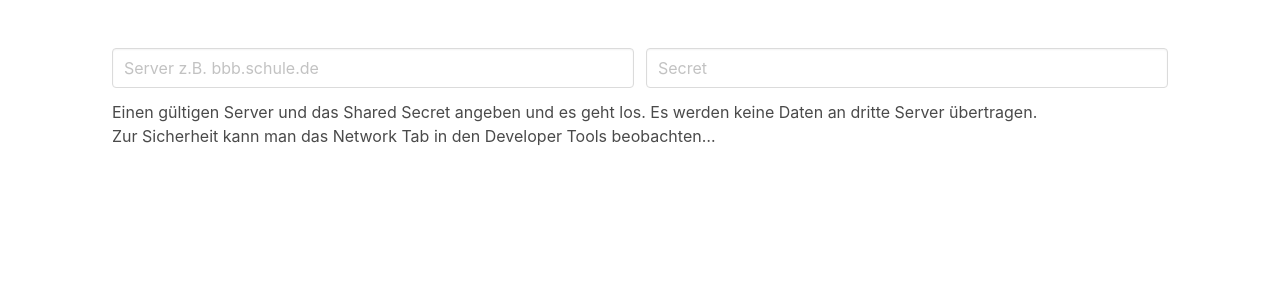
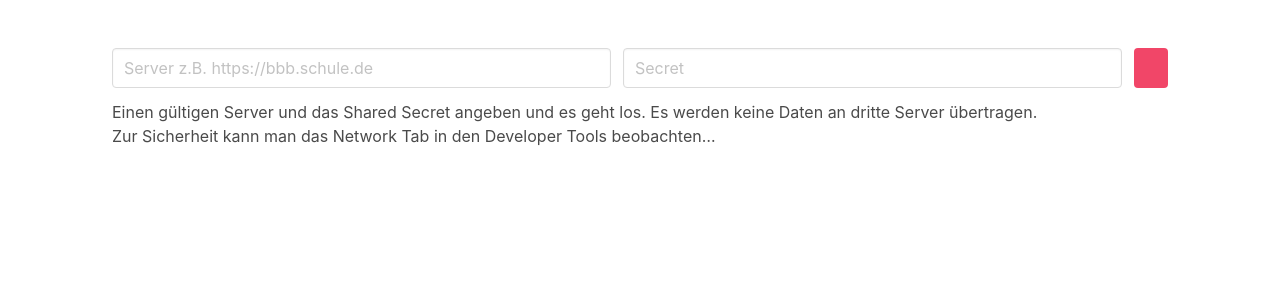
Before and after one commit to hmt/bbb-static-monitor, a Svelte app: page / in a window 1280 px wide. Shown: the top 300 px of the page. Built offline with nearby package versions, Linux system fonts and the light colour scheme.

Commit message:
bugfixes

```diff
--- a/src/App.svelte
+++ b/src/App.svelte
@@ -7,6 +7,7 @@
   let server: string;
   let secret: string;
   let json;
+  let laden: boolean;
 
   $: url =
     server && secret
@@ -23,18 +24,20 @@
 
   async function get_stats() {
     if (!url) {
-			json = null
+      json = null;
       return;
     }
     try {
+      laden = true;
       const res = await fetch(url);
-			if (!res.ok) throw 'Fehler beim Laden der Seite'
+      if (!res.ok) throw "Fehler beim Laden der Seite";
       const xml = await res.text();
       json = parser.parse(xml);
     } catch (e) {
       console.log("Server nicht erreichbar: ", e);
-			json = null
+      json = null;
     }
+    laden = false;
   }
   setInterval(get_stats, 5000);
 </script>
@@ -48,7 +51,7 @@
             <input
               class="input"
               type="text"
-            placeholder="Server z.B. bbb.schule.de"
+              placeholder="Server z.B. https://bbb.schule.de"
               bind:value={server}
             />
           </p>
@@ -63,13 +66,24 @@
             />
           </p>
         </div>
+        <button
+          class="button"
+          class:is-success={json?.response.returncode === "SUCCESS"}
+          class:is-warning={!json}
+          class:is-danger={json?.response.returncode !== "SUCCESS"}
+          class:is-loading={laden}
+        />
       </div>
     </div>
-    {#if json?.response.returncode === "SUCCESS"}
-      {#each json.response.meetings.meeting.filter((m) => !m.isBreakout) as m}
+    {#if json?.response.returncode === "SUCCESS" && json?.response.messageKey !== "noMeetings"}
+      {#each [json.response.meetings?.meeting]
+        .flat()
+        .filter((m) => !m.isBreakout) as m}
         <div class="box">
           <Room {m} />
-          {#each json.response.meetings.meeting.filter((b) =>
+          {#each [json.response.meetings?.meeting]
+            .flat()
+            .filter((b) =>
               m.breakoutRooms?.breakout.includes(b.meetingID)
             ) as m}
             <div class="box">
@@ -77,10 +91,15 @@
             </div>
           {/each}
         </div>
+      {:else}
+        Keine offenen Räume gefunden
       {/each}
+    {:else if json?.response.returncode === "SUCCESS" && json?.response.messageKey === "noMeetings"}
+      Zur Zeit sind keine Räume aktiv. Starte doch eine Konferenz …
     {:else}
-			Einen gültigen Server und das Shared Secret angeben und es geht los. Es werden keine Daten an dritte Server übertragen.
-			<br>
+      Einen gültigen Server und das Shared Secret angeben und es geht los. Es
+      werden keine Daten an dritte Server übertragen.
+      <br />
       Zur Sicherheit kann man das Network Tab in den Developer Tools beobachten…
     {/if}
   </section>
```
Lines whose indentation alone changed are shown as unchanged.
